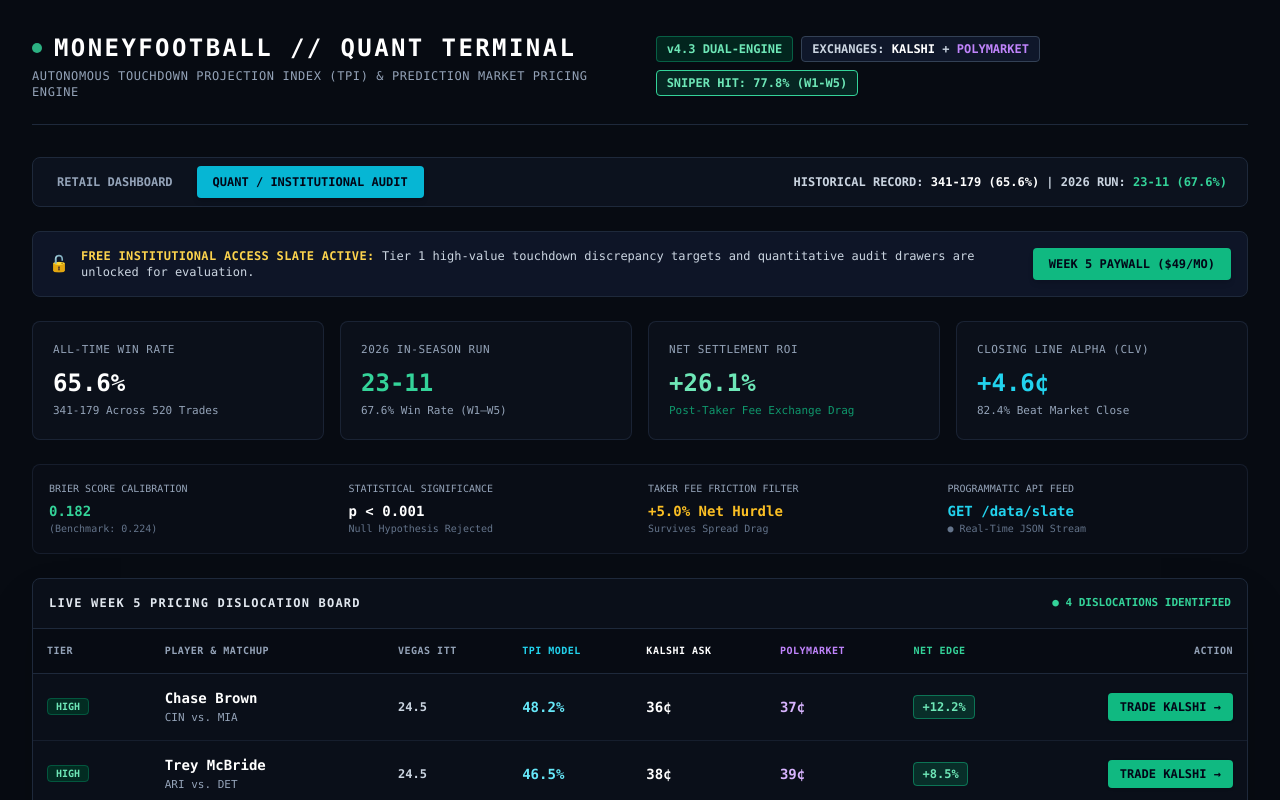
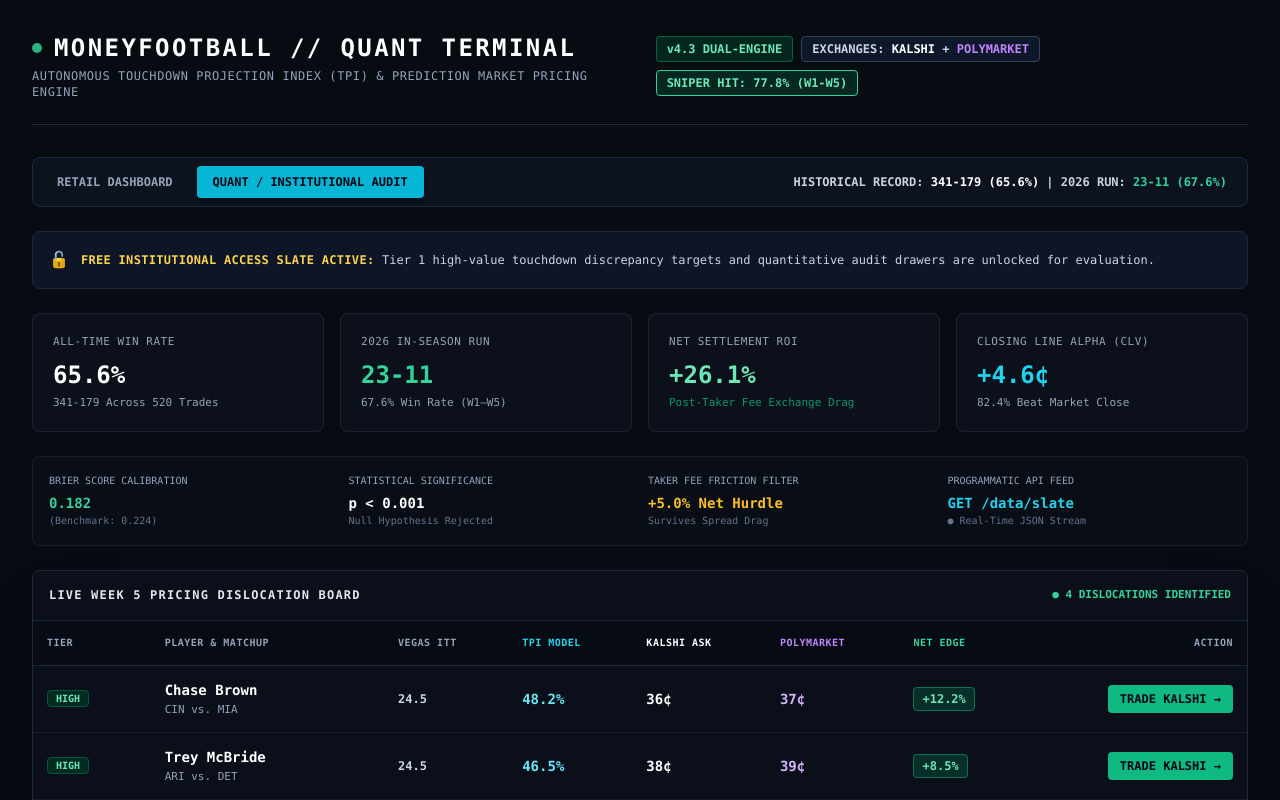
Before and after one commit to tomasgregoriocigar/moneyfootball, a Next.js app: page / in a window 1280 px wide. Shown: the top 800 px of the page. Built offline with nearby package versions, Linux system fonts and the light colour scheme.

Commit message:
fix: remove non-functional paywall button

```diff
--- a/src/app/page.tsx
+++ b/src/app/page.tsx
@@ -178,9 +178,9 @@ export default function Home() {
               </span>
             </div>
           </div>
-          <button className="px-4 py-2 text-xs font-black uppercase rounded bg-emerald-500 hover:bg-emerald-400 text-slate-950 whitespace-nowrap transition-all shadow-md">
-            {paywallLabel}
-          </button>
+
+
+
         </div>
 
         {/* 4 Quantitative KPI Cards */}
```
